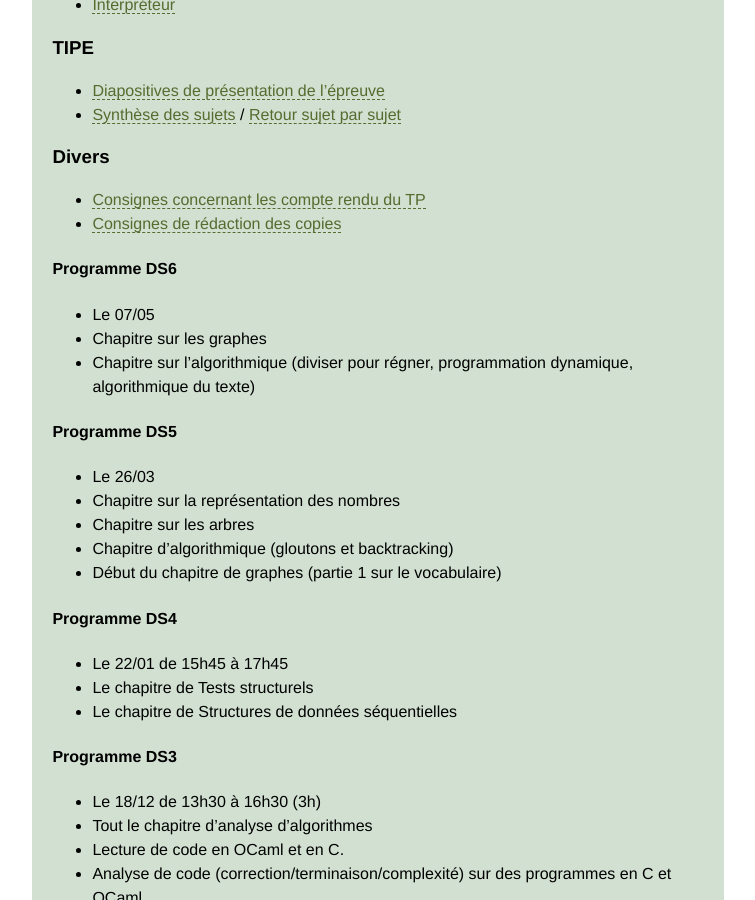
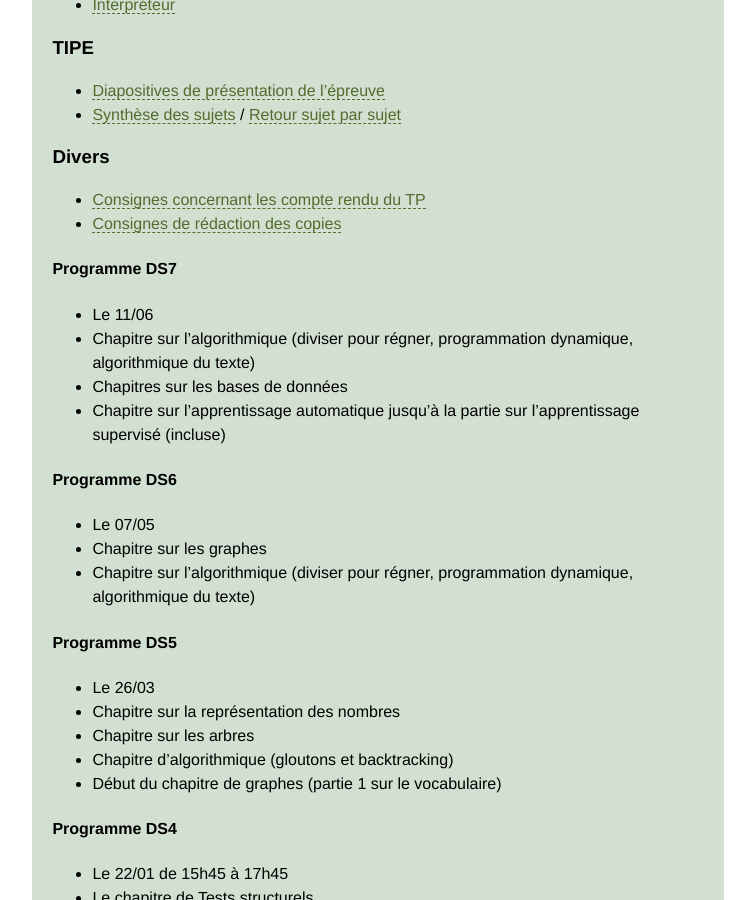
Before and after one commit to VladislavTempez/Vladislavtempez.github.io, a Jekyll site: the page built from pages/mp2i.md, in a window 1280 px wide and 900 px high, scrolled down 2947 px. Shown: the whole window, without its empty margins (262-1017 px from the left). Built offline with Jekyll 4.4.1, drawn with Linux system fonts in a browser that asks for light colours; some of the changed text lies outside the part shown.

Commit message:
programme DS6 + fix lien mort

```diff
--- a/pages/mp2i.md
+++ b/pages/mp2i.md
@@ -5,7 +5,7 @@ permalink: /teaching/mp2i/
 description: Vladislav Tempez - Enseignement - MP2I - Informatique
 ---
 ## Actualités
-- Le 07/05 DS6, 4h programme plus bas dans la page.
+- Le 11/06 DS7, 4h programme plus bas dans la page.
 
 ## Documents et chapitres abordés depuis le début de l'année
 
@@ -52,7 +52,7 @@ description: Vladislav Tempez - Enseignement - MP2I - Informatique
 
 #### Analyse d'algorithmes
 - [Ce qui faut savoir sur l'analyse d'algorithmes](https://nc-lycees.netocentre.fr/s/N2dHJNtjBw9S3bk)
-- [TD6: Analyse d'algorithme récursifs](https://nc-lycees.netocentre.fr/s/XpmKa5Rogpzo6kd) / [Corrigé](https://nc-lycees.netocentre.fr/s/cxn69GzMMY5Ls8p)
+- [TD6: Analyse d'algorithme récursifs](https://nc-lycees.netocentre.fr/s/JP6zw23MdPCsScR) / [Corrigé](https://nc-lycees.netocentre.fr/s/cxn69GzMMY5Ls8p)
 - [TD5: Complexité](https://nc-lycees.netocentre.fr/s/TzTQcdjm4ZkR5Ps) / [Corrigé](https://nc-lycees.netocentre.fr/s/oTCJX7zRcjZqRE7)
 - [TD4: Correction et terminaison](https://nc-lycees.netocentre.fr/s/MnxxTMawzAodcZe) / [Corrigé](https://nc-lycees.netocentre.fr/s/QmTK3emGMf4t9DF)
 
@@ -113,6 +113,12 @@ description: Vladislav Tempez - Enseignement - MP2I - Informatique
 - [Consignes concernant les compte rendu du TP](https://nc-lycees.netocentre.fr/s/atbJ9Jgezo58yfA)
 - [Consignes de rédaction des copies](https://nc-lycees.netocentre.fr/s/Yf43iRNiZM3TAsL)
 
+#### Programme DS7
+- Le 11/06
+- Chapitre sur l'algorithmique (diviser pour régner, programmation dynamique, algorithmique du texte)
+- Chapitres sur les bases de données
+- Chapitre sur l'apprentissage automatique jusqu'à la partie sur l'apprentissage supervisé (incluse)
+
 #### Programme DS6
 - Le 07/05
 - Chapitre sur les graphes
```
Also changed, not shown: other parts of pages/mp2i.md (+1 -1 lines).
